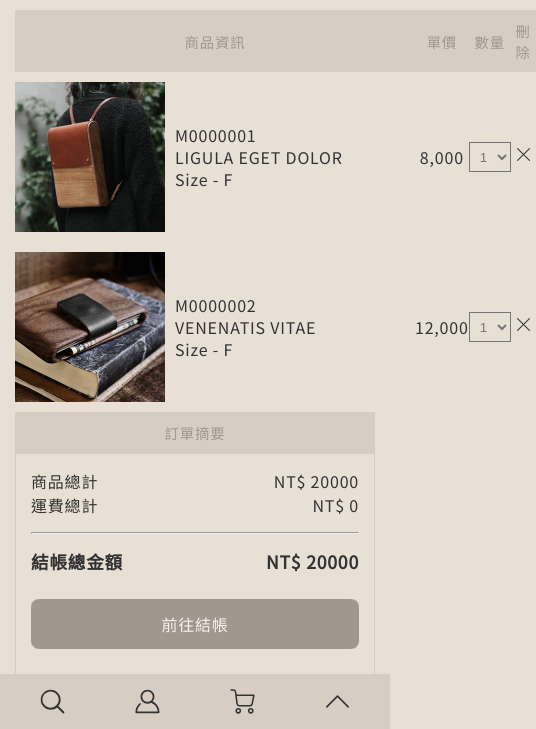
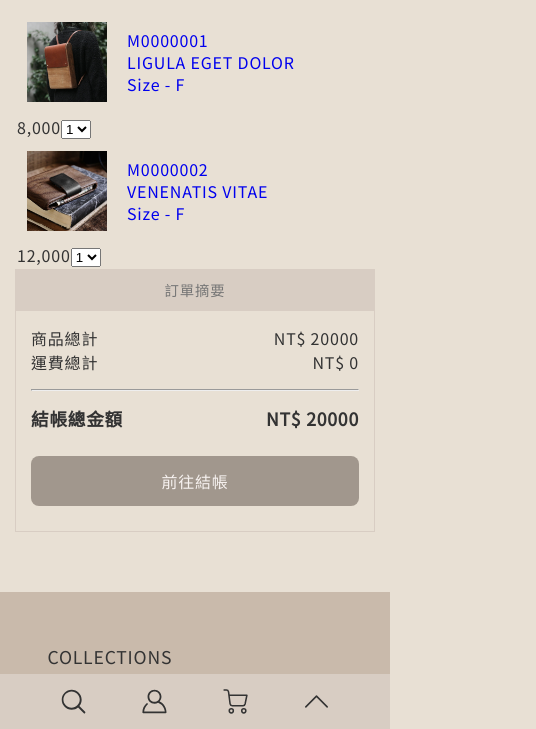
Before and after one commit to trista0925/project_MOOD, a plain HTML site: page cart.html in a window 390 px wide. Shown: the part 115-844 px from the top of the page, 536 px wide, since content can reach past the window. Drawn offline with Linux system fonts and the light colour scheme; a web font is replaced by a local one.

Commit message:
20210326

```diff
--- a/css/index.css
+++ b/css/index.css
@@ -1610,7 +1610,7 @@
             justify-content: center
         }
         .btmBox .item {
-            margin: 15px 35px;
+            margin: 15px 28px;
         }
         .btmBox .item:nth-child(1),
         .btmBox .item:nth-child(2),
@@ -2042,49 +2042,33 @@
             margin-top: 75px;
             margin-bottom: 20px;
         }
-    }
-    /* 手機 */
-
-    @media(max-width: 1024px) {
-        .cart {
-            margin-top: 5px;
-            margin-bottom: 20px;
-        }
-    }
-
         .tableCart {
             border-spacing: 0;
             width: 100%;
         }
-
         .tableCart th {
             background-color: #D8CDC3;
             text-align: center;
             font-size: 0.9rem;
-        color: #a1978d;
+            color: #767676;
             padding: 10px 4px;
             font-weight: normal;
         }
-
         .tableCart td {
             text-align: center;
         }
-
         .tableCart .info {
             display: flex;
             align-items: center;
         }
-
         .tableCart .info a {
             text-decoration: none;
             cursor: pointer;
             color: #333333;
         }
-
         .tableCart .info a:hover {
             text-decoration: underline;
         }
-
         .tableCart .infoImg {
             width: 150px;
             height: 150px;
@@ -2092,7 +2076,6 @@
             background-position: center center;
             background-size: cover;
         }
-
         .tableCart .infoName {
             width: 250px;
             height: 100%;
@@ -2100,7 +2083,6 @@
             padding-left: 10px;
             line-height: 22px;
         }
-
         .selection select {
             height: 30px;
             padding: 0px 6px;
@@ -2108,7 +2090,6 @@
             background-color: #E8E0D4;
             color: #767676;
         }
-
         .tableCart .infoDel::before {
             content: "";
             display: inline-block;
@@ -2121,6 +2102,39 @@
             transform: scale(0.8);
             cursor: pointer;
         }
+    }
+    /* 手機 */
+
+    @media(max-width: 1024px) {
+        .cart {
+            margin-top: 5px;
+            margin-bottom: 20px;
+        }
+        .tableCart thead tr:first-child {
+            display: none;
+        }
+        .tableCart tbody td {
+            display: inline-block;
+        }
+        .tableCart tbody td:first-child {
+            width: 100%;
+        }
+        .tableCart .info {
+            display: flex;
+            align-items: center;
+        }
+        .tableCart .infoImg {
+            width: 80px;
+            height: 80px;
+            margin: 10px;
+            background-position: center center;
+            background-size: cover;
+        }
+        .tableCart .infoName {
+            padding-left: 10px;
+            line-height: 22px;
+        }
+    }
 
     .cartBill {
         border: #D8CDC3 1px solid;
@@ -2131,7 +2145,7 @@
     .cartSummary {
         background-color: #D8CDC3;
         text-align: center;
-        color: #a1978d;
+        color: #767676;
         padding: 10px 4px;
         font-weight: normal;
         font-size: 0.9rem;
```
Lines whose indentation alone changed are shown as unchanged.
